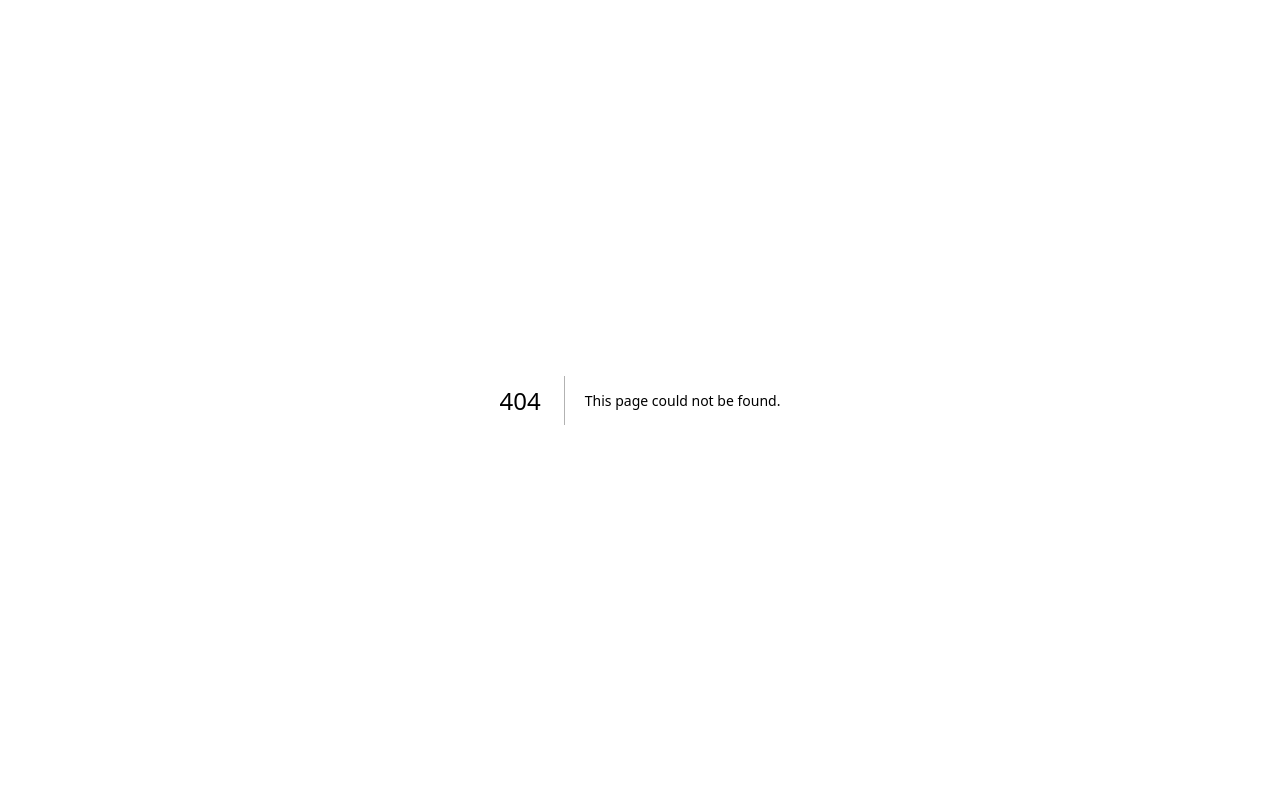
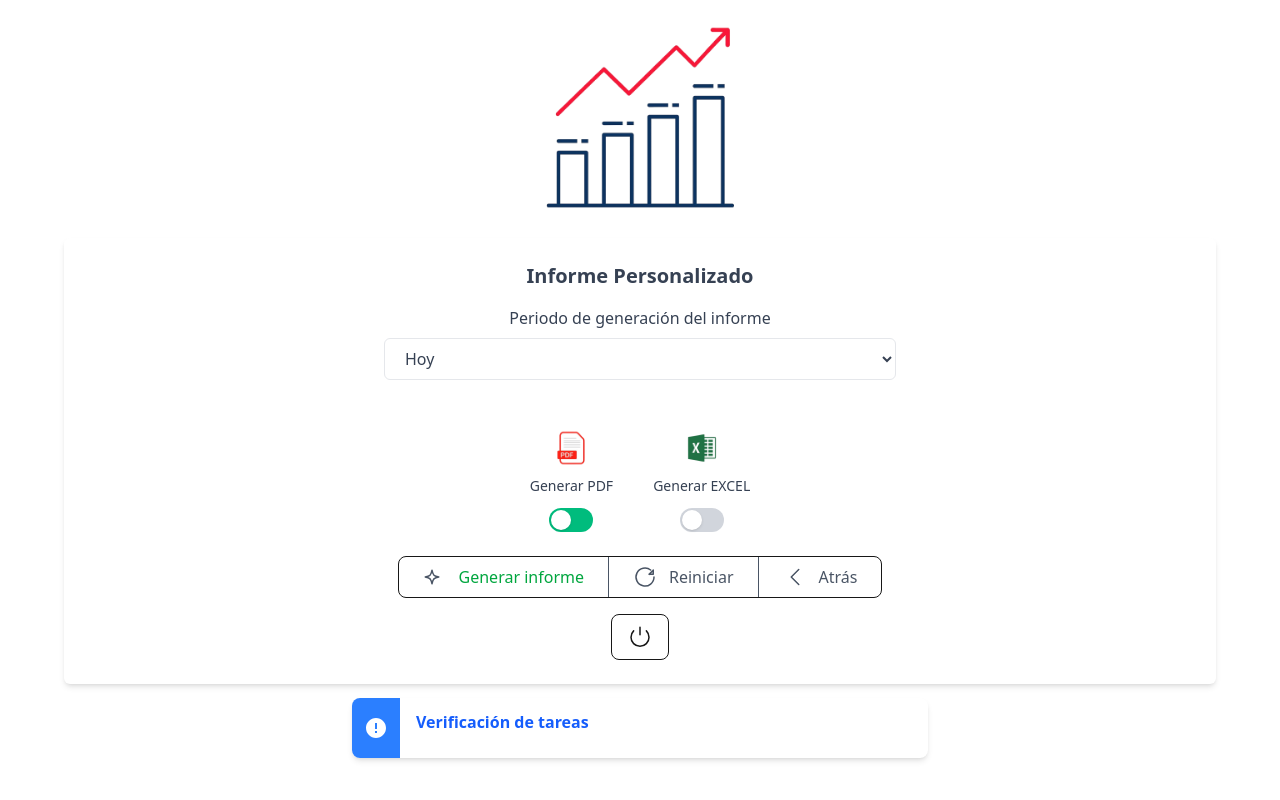
Before and after one commit to ctorresxz/YARBIS-frontend, a Next.js app: page /rango in a window 1280 px wide. Before the commit this address had no page. Built offline with nearby package versions, Linux system fonts and the light colour scheme.

Commit message:
fix(route): app/rango/page.tsx en minúsculas

```diff
--- /dev/null
+++ b/app/rango/page.tsx
@@ -0,0 +1,9 @@
+import Merakirango from "@/components/Merakirango";
+
+export default function Page() {
+  return (
+    <div className="p-4">
+      <Merakirango />
+    </div>
+  );
+}
--- /dev/null
+++ b/app/rango/routes.ts
@@ -0,0 +1,7 @@
+// app/rango/routes.ts
+// Ruta canónica para la página de rango
+export const RANGO_ROUTE = "/rango";
+
+export default {
+  RANGO_ROUTE,
+};
```
Also changed, not shown: 1 other file (tests, documents, lock files or other folders).
